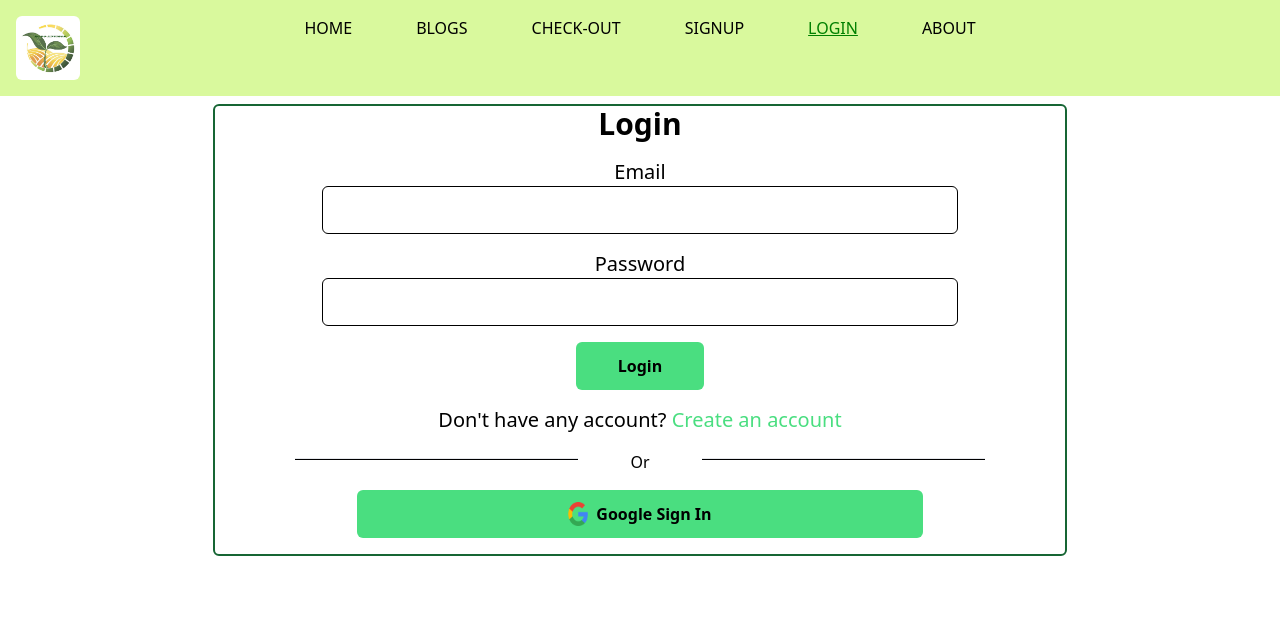
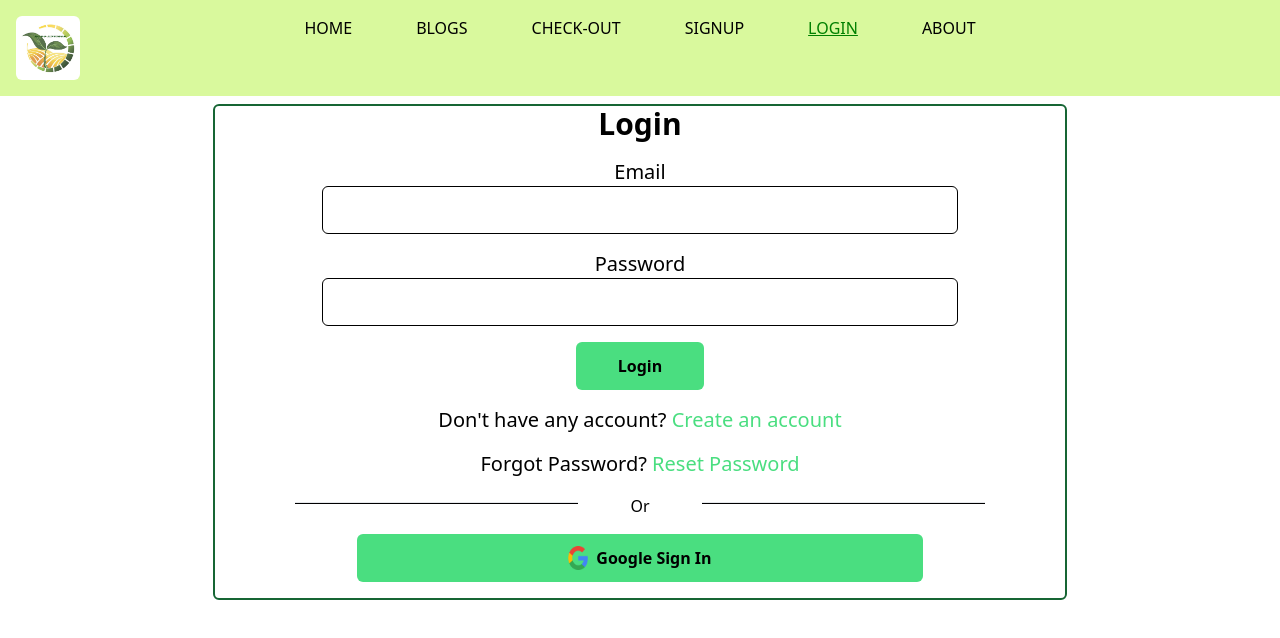
Before and after one commit to Mahbub-Sajon/agro-advisor, a React (Create React App) app: page /login in a window 1280 px wide. Shown: the top 638 px of the page. Built offline with nearby package versions, Linux system fonts and the light colour scheme; no server answers.

Commit message:
reset password set

```diff
--- a/src/component/Login/Login.js
+++ b/src/component/Login/Login.js
@@ -1,5 +1,5 @@
 import React, { useState } from 'react';
-import { useSignInWithEmailAndPassword } from 'react-firebase-hooks/auth';
+import { useSendPasswordResetEmail, useSignInWithEmailAndPassword } from 'react-firebase-hooks/auth';
 import { Link, useLocation, useNavigate } from 'react-router-dom';
 import auth from '../../firebase.init';
 import SocialLogin from '../SocialLogin/SocialLogin';
@@ -14,6 +14,10 @@ const Login = () => {
         user,
         error
       ] = useSignInWithEmailAndPassword(auth);
+
+      const [sendPasswordResetEmail, sending] = useSendPasswordResetEmail(auth);
+
+
       const navigate = useNavigate();
 
       const location = useLocation();
@@ -34,6 +38,11 @@ const Login = () => {
     const handleUserSignIn = event => {
         event.preventDefault();
         signInWithEmailAndPassword(email,password);
+    }
+
+    const resetPassword = async() => {
+        await sendPasswordResetEmail(email);
+        alert('Please Check Your Mail To Reset Password');
     }
 
 
@@ -65,6 +74,13 @@ const Login = () => {
           <p className='mb-4 text-xl'>
               Don't have any account? <Link className='text-green-400 hover:text-green-600' to="/signup"> Create an account</Link>
           </p>
+
+
+          <p className='mb-4 text-xl'>
+              Forgot Password? <Link className='text-green-400 hover:text-green-600' to="/signup" onClick={resetPassword}> Reset Password</Link>
+          </p>
+
+
           <div className='flex justify-between'>
               <p className='block w-1/3 h-0.5 ml-20 mt-2  bg-black'>
                   <hr />
--- a/src/component/SocialLogin/SocialLogin.js
+++ b/src/component/SocialLogin/SocialLogin.js
@@ -6,7 +6,7 @@ import img from '../../images/social/google.png'
 
 
 const SocialLogin = () => {
-    const [signInWithGoogle, user, loading, error] = useSignInWithGoogle(auth);
+    const [signInWithGoogle, user, error] = useSignInWithGoogle(auth);
     const navigate = useNavigate();
 
     if (error) {
```
